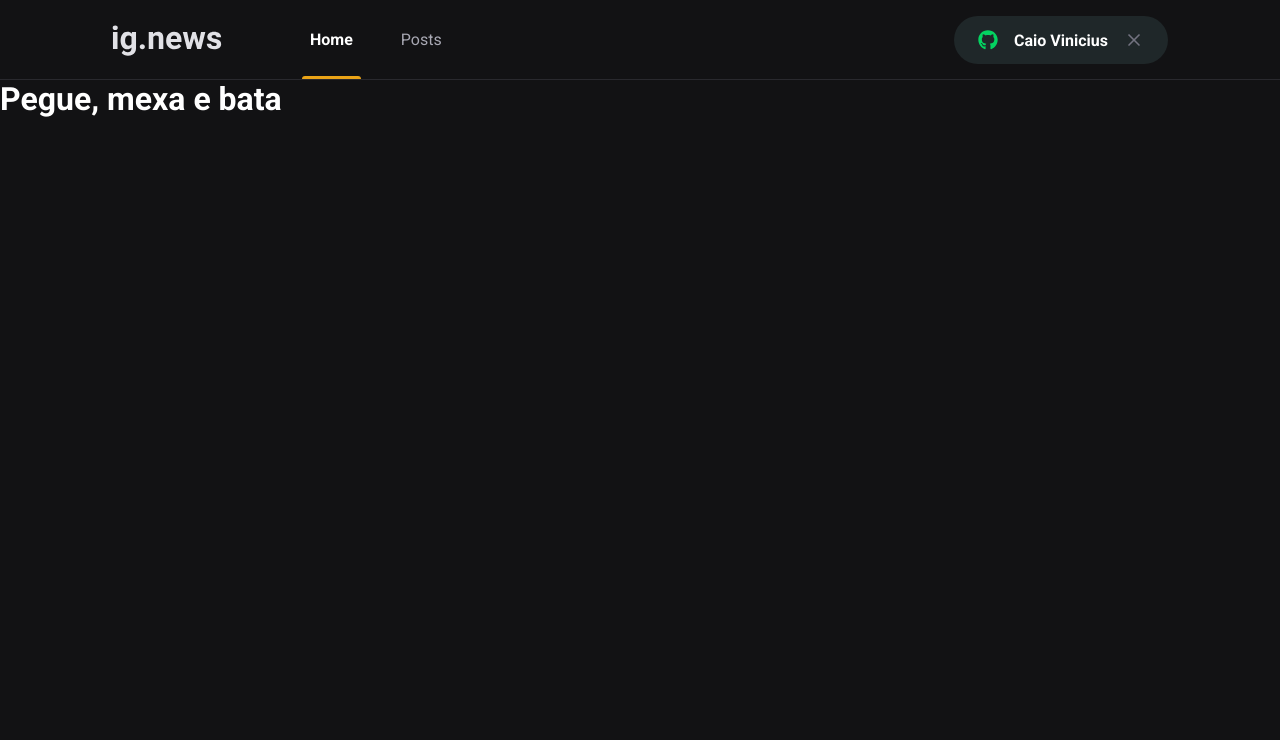
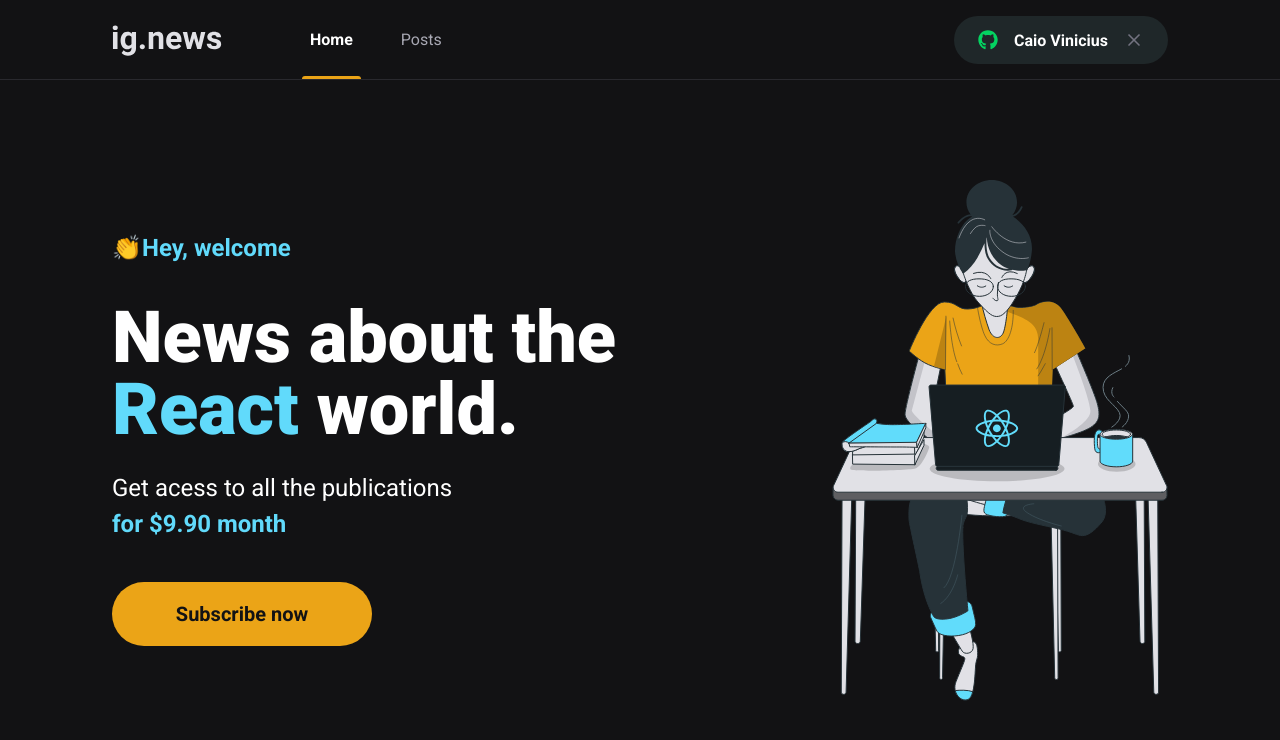
Before and after one commit to caiochagas12/ignews, a Next.js app: page / in a window 1280 px wide. Shown: the top 740 px of the page. Built offline with nearby package versions, Linux system fonts and the light colour scheme.

Commit message:
Home page done 🔥

```diff
--- a/src/components/Header/styles.module.scss
+++ b/src/components/Header/styles.module.scss
@@ -23,6 +23,7 @@
             height:5rem;
             line-height: 5rem;
             color: var(--gray-300);
+            cursor: pointer;
 
             transition:0.2s;
 
--- a/src/components/SignInButton/index.tsx
+++ b/src/components/SignInButton/index.tsx
@@ -6,6 +6,7 @@
 const isUserLoggedIn = true;
 
     return isUserLoggedIn ? (
+
 <button
  type="button"
  className={styles.signInButton}
--- /dev/null
+++ b/src/components/SubscribeButton/index.tsx
@@ -0,0 +1,9 @@
+import styles from './styles.module.scss'
+
+export function SubscribeButton(){
+    return(
+        <button type="button" className={styles.subscribeButton}>
+                Subscribe now
+        </button>
+    )
+}
--- /dev/null
+++ b/src/components/SubscribeButton/styles.module.scss
@@ -0,0 +1,20 @@
+.subscribeButton{
+ width:260px;
+ height:4rem;
+ border:0;
+ border-radius: 2rem;
+ background: var(--yellow-500);
+ color: var(--gray-900);
+ font-size: 1.25rem;
+ font-weight:bold;
+
+ display: flex;
+ align-items:center;
+ justify-content: center;
+
+ transition:filter 0.2s;
+ &:hover{
+     filter:brightness(0.8);
+ }
+
+}
--- /dev/null
+++ b/src/pages/home.module.scss
@@ -0,0 +1,45 @@
+.contentContainer{
+ max-width: 1120px;
+ margin:0 auto;
+ padding:0 2rem;
+ height:calc(100vh - 5rem);
+
+ display:flex;
+ align-items:center;
+ justify-content:space-between;
+}
+
+.hero{
+ max-width: 600px;
+
+ > span {
+     font-size:1.5rem;
+     font-weight:bold;
+ }
+
+ h1{
+     font-size: 4.5rem;
+     line-height:4.5rem;
+     font-weight:900;
+     margin-top: 2.5rem;
+ }
+
+ span{
+     color:var(--cyan-500);
+ }
+
+ p{
+     font-size:1.5rem;
+     line-height: 2.25rem;
+     margin-top: 1.5rem;
+
+     span{
+         color:var(--cyan-500);
+         font-weight:bold;
+     }
+ }
+
+ button{
+    margin-top:2.5rem;
+}
+}
--- a/src/pages/index.tsx
+++ b/src/pages/index.tsx
@@ -1,13 +1,30 @@
 import Head from 'next/head'
+import { SubscribeButton } from '../components/SubscribeButton'
+
+import styles from './home.module.scss'
 
 export default function Home() {
   return (
     <>
     <Head>
-      <title>Inicio | ig.news</title>
+      <title>Home | ig.news</title>
     </Head>
 
-    <h1>Pegue, mexa e bata</h1>
+    <main className={styles.contentContainer}>
+      <section className={styles.hero}>
+        <span>👏Hey, welcome</span>
+        <h1>News about the <span>React</span> world.</h1>
+        <p>
+          Get acess to all the publications <br/>
+          <span>for $9.90 month</span>
+        </p>
+        <SubscribeButton/>
+      </section>
+
+      <img src="/images/avatar.svg" alt="Girl coding"/>
+
+
+    </main>
     </>
    )
 }
```
